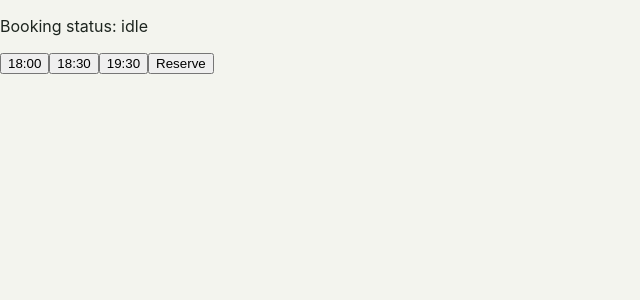
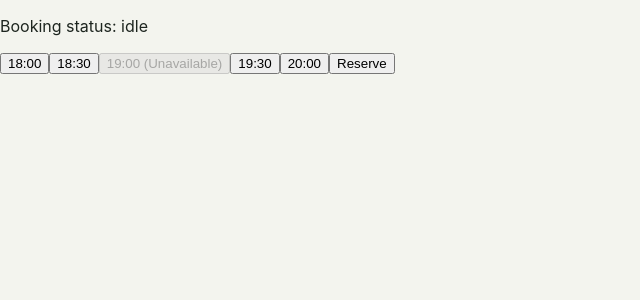
Before and after one commit to stuartchendev/7-day-frontend-production-sprint, a React (Vite) app: page /day-4 in a window 1280 px wide. Shown: the top 300 px of the page, without its empty margins (0-640 px from the left). Built offline with nearby package versions, Linux system fonts and the light colour scheme.

Commit message:
fix(day-4): respect unavailable booking slots

```diff
--- a/src/days/day-4/DayFourPage.tsx
+++ b/src/days/day-4/DayFourPage.tsx
@@ -7,9 +7,10 @@ import { reserveTable } from './booking/bookingAdapter'
 const slots = [
     { time: '18:00', available: true },
     { time: '18:30', available: true },
+    { time: '19:00', available: false },
     { time: '19:30', available: true },
+    { time: '20:00', available: true },
 ]
-
 export function DayFourPage() {
     const [state, dispatch] = useReducer(
         bookingReducer,
@@ -73,7 +74,6 @@ export function DayFourPage() {
             return
         }
     }
-    console.log("confirm", state.confirmation)
     return (
         <>
             <p>Booking status: {state.bookingStatus}</p>
@@ -89,9 +89,14 @@ export function DayFourPage() {
                         key={slot.time}
                         type="button"
                         onClick={() => handleTimeSelect(slot.time)}
-                        disabled={slot.time === selectedTime || isReserved}
+                        disabled={
+                            !slot.available ||
+                            slot.time === selectedTime ||
+                            isReserved
+                        }
                     >
                         {slot.time}
+                        {!slot.available && ' (Unavailable)'}
                     </button>
                 )
             })}
```
